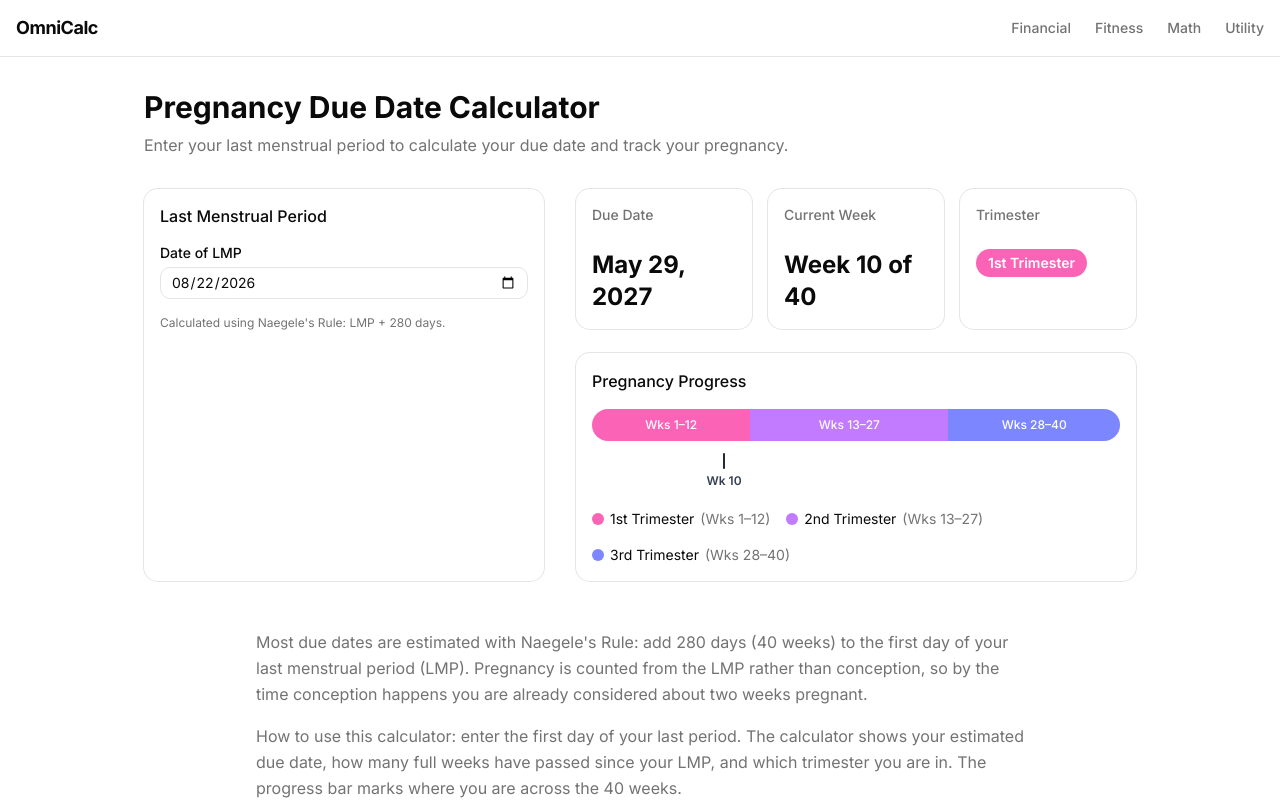
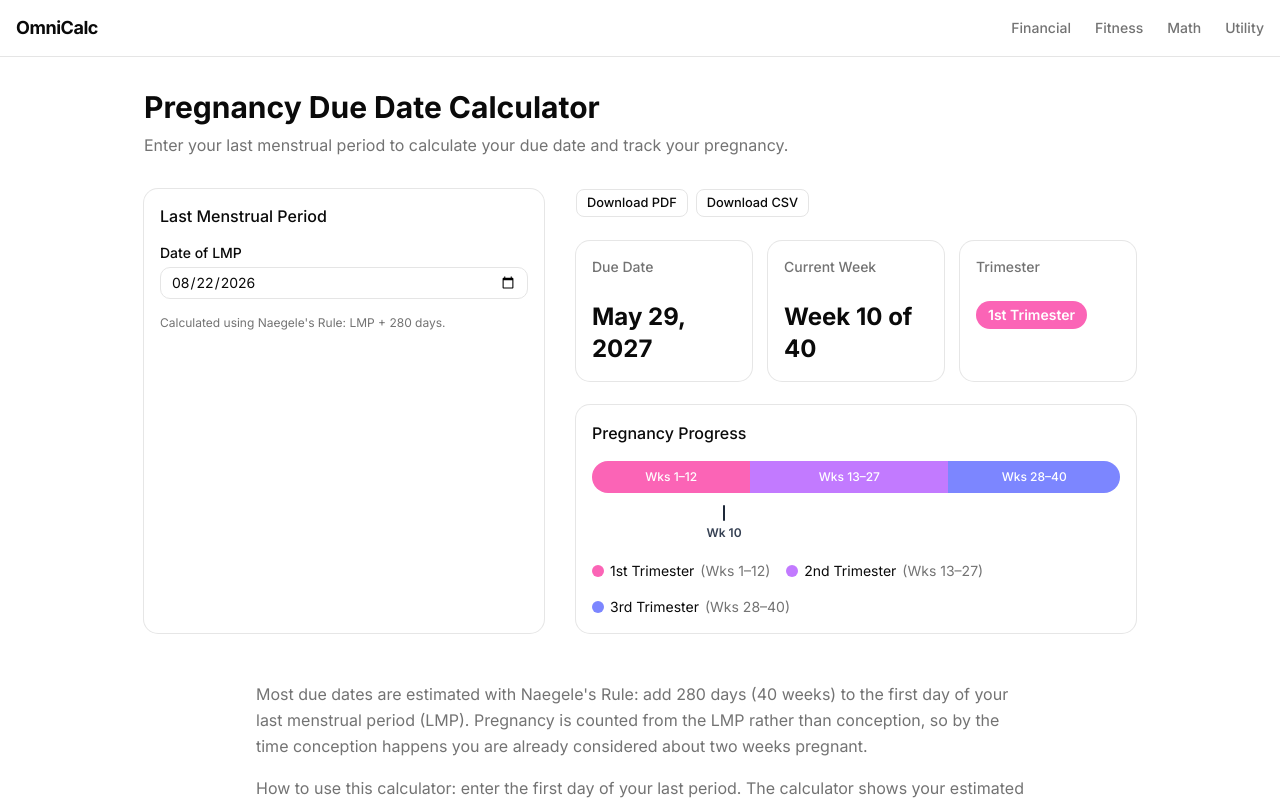
Before and after one commit to mnbarve811-web/omnicalc, a Next.js app: page /fitness/pregnancy in a window 1280 px wide. Shown: the top 800 px of the page. Built offline with nearby package versions, Linux system fonts and the light colour scheme.

Commit message:
feat: add export to fitness calculators

```diff
--- a/src/app/fitness/bmi/BMICalculator.tsx
+++ b/src/app/fitness/bmi/BMICalculator.tsx
@@ -4,6 +4,7 @@ import { useCalculatorUrl, type Schema } from '@/lib/hooks/use-calculator-url'
 import { calculateBMI, type BMIInputs } from '@/lib/engine/fitness'
 import { Card, CardContent, CardHeader, CardTitle } from '@/components/ui/card'
 import { Input } from '@/components/ui/input'
+import { ExportButtons } from '@/components/common/ExportButtons'
 import { Table, TableBody, TableCell, TableHead, TableHeader, TableRow } from '@/components/ui/table'
 
 const SCHEMA = {
@@ -35,6 +36,7 @@ export function BMICalculator() {
   const result = calculateBMI(values)
   const markerPct = bmiToPercent(result.value)
   const activeCategory = CATEGORIES.find(c => c.label === result.category)
+  const canExport = values.weightKg > 0 && values.heightCm > 0
 
   return (
     <div className="grid grid-cols-1 lg:grid-cols-[400px_1fr] gap-8">
@@ -64,7 +66,18 @@ export function BMICalculator() {
       </Card>
 
       {/* Right: Results */}
-      <div className="space-y-6">
+      <div id="bmi-results" className="space-y-6">
+        <ExportButtons
+          resultsId="bmi-results"
+          filename="bmi-result"
+          csvRows={CATEGORIES.map(c => ({
+            Category: c.label,
+            'BMI Range': c.range,
+            'Your BMI': result.category === c.label ? result.value.toFixed(1) : '',
+          }))}
+          disabled={!canExport}
+        />
+
         <Card>
           <CardContent className="pt-6 flex items-center gap-6">
             <div>
--- a/src/app/fitness/body-fat/BodyFatCalculator.tsx
+++ b/src/app/fitness/body-fat/BodyFatCalculator.tsx
@@ -4,6 +4,7 @@ import { useCalculatorUrl, type Schema } from '@/lib/hooks/use-calculator-url'
 import { calculateBodyFat, type BodyFatInputs, type GenderBiological } from '@/lib/engine/fitness'
 import { Card, CardContent, CardHeader, CardTitle } from '@/components/ui/card'
 import { Input } from '@/components/ui/input'
+import { ExportButtons } from '@/components/common/ExportButtons'
 import { Table, TableBody, TableCell, TableHead, TableHeader, TableRow } from '@/components/ui/table'
 
 const SCHEMA = {
@@ -46,6 +47,11 @@ export function BodyFatCalculator() {
   const result = calculateBodyFat(values)
   const categories = values.gender === 'male' ? MALE_CATEGORIES : FEMALE_CATEGORIES
   const badgeClass = CATEGORY_COLORS[result.category] ?? 'bg-gray-100 text-gray-800'
+  const canExport =
+    values.heightCm > 0 &&
+    values.neckCm > 0 &&
+    values.waistCm > 0 &&
+    (values.gender === 'male' || values.hipCm > 0)
 
   return (
     <div className="grid grid-cols-1 lg:grid-cols-[400px_1fr] gap-8">
@@ -100,7 +106,18 @@ export function BodyFatCalculator() {
         </CardContent>
       </Card>
 
-      <div className="space-y-6">
+      <div id="body-fat-results" className="space-y-6">
+        <ExportButtons
+          resultsId="body-fat-results"
+          filename="body-fat-percentage"
+          csvRows={categories.map(cat => ({
+            Category: cat.label,
+            [`Range (${values.gender === 'male' ? 'Male' : 'Female'})`]: cat.range,
+            'Your Body Fat %': cat.label === result.category ? result.bodyFatPercentage.toFixed(1) : '',
+          }))}
+          disabled={!canExport}
+        />
+
         <Card>
           <CardHeader><CardTitle>Result</CardTitle></CardHeader>
           <CardContent className="flex items-center gap-6">
--- a/src/app/fitness/macro/MacroCalculator.tsx
+++ b/src/app/fitness/macro/MacroCalculator.tsx
@@ -3,6 +3,7 @@
 import { PieChart, Pie, Cell, Tooltip, Legend, ResponsiveContainer } from 'recharts'
 import { Card, CardContent, CardHeader, CardTitle } from '@/components/ui/card'
 import { Input } from '@/components/ui/input'
+import { ExportButtons } from '@/components/common/ExportButtons'
 import { useCalculatorUrl, type Schema } from '@/lib/hooks/use-calculator-url'
 import { calculateMacro, type MacroInputs, type MacroGoal, type MacroSplit } from '@/lib/engine/fitness'
 
@@ -51,6 +52,8 @@ export function MacroCalculator() {
     { name: 'Carbs',   value: Math.round(result.carbsG * 4) },
     { name: 'Fat',     value: Math.round(result.fatG * 9) },
   ]
+
+  const canExport = values.tdee > 0
 
   return (
     <div className="grid grid-cols-1 lg:grid-cols-[400px_1fr] gap-8">
@@ -116,7 +119,19 @@ export function MacroCalculator() {
       </Card>
 
       {/* Right column: results */}
-      <div className="space-y-6">
+      <div id="macro-results" className="space-y-6">
+        <ExportButtons
+          resultsId="macro-results"
+          filename="macro-breakdown"
+          csvRows={[
+            { Macro: 'Protein', 'Grams per Day': Math.round(result.proteinG), 'Calories per Day': pieData[0].value },
+            { Macro: 'Carbs',   'Grams per Day': Math.round(result.carbsG),   'Calories per Day': pieData[1].value },
+            { Macro: 'Fat',     'Grams per Day': Math.round(result.fatG),     'Calories per Day': pieData[2].value },
+            { Macro: 'Total',   'Grams per Day': '',                          'Calories per Day': Math.round(result.calories) },
+          ]}
+          disabled={!canExport}
+        />
+
         <div className="grid grid-cols-2 sm:grid-cols-4 gap-4">
           {[
             { label: 'Calories', value: Math.round(result.calories), unit: 'kcal' },
--- a/src/app/fitness/pregnancy/PregnancyCalculator.tsx
+++ b/src/app/fitness/pregnancy/PregnancyCalculator.tsx
@@ -4,6 +4,7 @@ import { useCalculatorUrl, type Schema } from '@/lib/hooks/use-calculator-url'
 import { calculatePregnancy, type PregnancyInputs } from '@/lib/engine/fitness'
 import { Card, CardContent, CardHeader, CardTitle } from '@/components/ui/card'
 import { Input } from '@/components/ui/input'
+import { ExportButtons } from '@/components/common/ExportButtons'
 
 function tenWeeksAgo(): string {
   const now = new Date()
@@ -45,6 +46,9 @@ export function PregnancyCalculator() {
   // Position of marker as a percentage of the 40-week bar (clamped 0–100)
   const markerPct = Math.min(100, Math.max(0, (currentWeek / 40) * 100))
 
+  const lmp = values.lastMenstrualPeriod
+  const canExport = /^\d{4}-\d{2}-\d{2}$/.test(lmp) && !isNaN(Date.parse(lmp))
+
   return (
     <div className="grid grid-cols-1 lg:grid-cols-[400px_1fr] gap-8">
       {/* Left column: input */}
@@ -71,7 +75,19 @@ export function PregnancyCalculator() {
       </Card>
 
       {/* Right column: results */}
-      <div className="space-y-6">
+      <div id="pregnancy-results" className="space-y-6">
+        <ExportButtons
+          resultsId="pregnancy-results"
+          filename="pregnancy-due-date"
+          csvRows={[
+            { Milestone: 'Last Menstrual Period', Value: formatDate(lmp) },
+            { Milestone: 'Estimated Due Date',    Value: formatDate(dueDate) },
+            { Milestone: 'Current Week',          Value: `Week ${currentWeek} of 40` },
+            { Milestone: 'Current Trimester',     Value: TRIMESTER_LABELS[trimester - 1] },
+          ]}
+          disabled={!canExport}
+        />
+
         {/* Summary cards */}
         <div className="grid grid-cols-1 sm:grid-cols-3 gap-4">
           <Card>
--- a/src/app/fitness/tdee/TDEECalculator.tsx
+++ b/src/app/fitness/tdee/TDEECalculator.tsx
@@ -14,6 +14,7 @@ import {
 } from 'recharts'
 import { Card, CardContent, CardHeader, CardTitle } from '@/components/ui/card'
 import { Input } from '@/components/ui/input'
+import { ExportButtons } from '@/components/common/ExportButtons'
 
 const SCHEMA = {
   gender:        { param: 'gender',   default: 'male' as GenderBiological, parse: s => s as GenderBiological, serialize: s => s },
@@ -43,6 +44,8 @@ export function TDEECalculator() {
     { name: 'Maintain', calories: Math.round(result.maintain), fill: '#2563eb' },
     { name: 'Bulk',     calories: Math.round(result.bulk),     fill: '#16a34a' },
   ]
+
+  const canExport = values.weightKg > 0 && values.heightCm > 0 && values.ageYears > 0
 
   return (
     <div className="grid grid-cols-1 lg:grid-cols-[400px_1fr] gap-8">
@@ -142,7 +145,19 @@ export function TDEECalculator() {
       </Card>
 
       {/* Right column: results */}
-      <div className="space-y-6">
+      <div id="tdee-results" className="space-y-6">
+        <ExportButtons
+          resultsId="tdee-results"
+          filename="tdee-calories"
+          csvRows={[
+            { Metric: 'Basal Metabolic Rate (BMR)', 'Calories per Day': Math.round(result.bmr) },
+            { Metric: 'Cut (20% deficit)',          'Calories per Day': Math.round(result.cut) },
+            { Metric: 'Maintain (TDEE)',            'Calories per Day': Math.round(result.maintain) },
+            { Metric: 'Bulk (15% surplus)',         'Calories per Day': Math.round(result.bulk) },
+          ]}
+          disabled={!canExport}
+        />
+
         {/* BMR summary */}
         <Card>
           <CardHeader>
```
